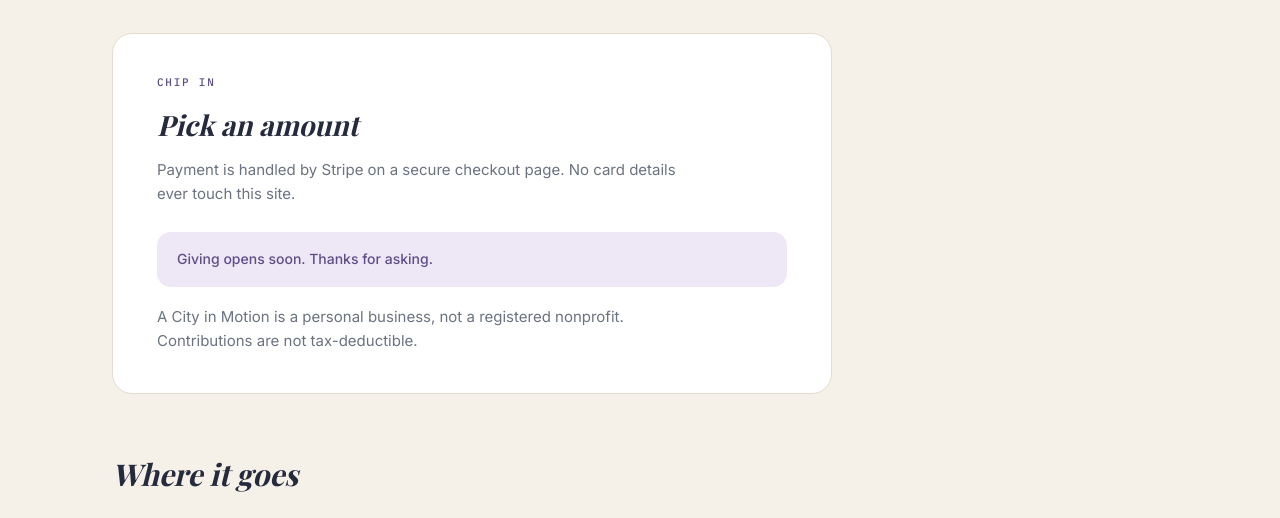
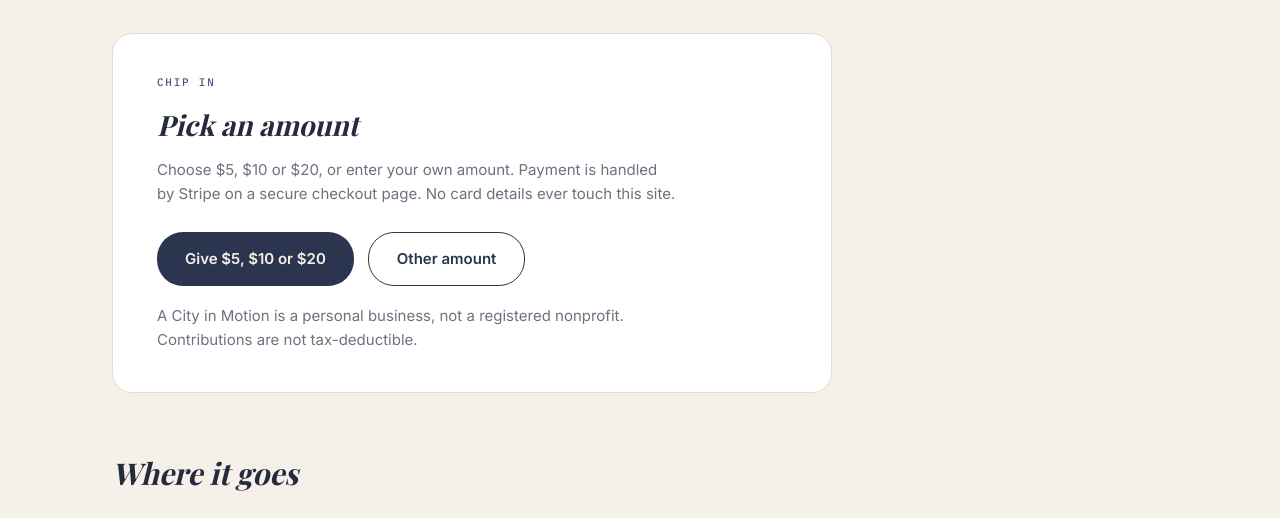
Before and after one commit to jeremiahladucapro-spec/acityinmotion, a website: page site/support.html in a window 1280 px wide. Shown: the part 261-779 px from the top of the page. Drawn offline with nearby package versions, Linux system fonts and the light colour scheme; a web font is replaced by a local one.

Commit message:
Turn on giving with the two Stripe links
Support page now has two buttons: one opens the Stripe link that offers
$5, $10 or $20 at checkout, the other opens the pay-what-you-want link.

Co-Authored-By: Claude Fable 5.2 <noreply@anthropic.com>
Claude-Session: https://claude.ai/code/session_01DnTKPKNwHEvXH4idUHqyAQ

```diff
--- a/site/support.html
+++ b/site/support.html
@@ -136,7 +136,7 @@ footer .foot-links a:hover{color:var(--navy);}
   .wrap{padding:0 20px;}
   .page-head h1{font-size:34px;}
   .give-card{padding:28px 22px;}
-  .give-actions .btn{flex:1 1 40%;padding:14px 12px;white-space:nowrap;}
+  .give-actions .btn{flex:1 1 100%;white-space:nowrap;}
   .goes{grid-template-columns:1fr;}
 }
 </style>
@@ -176,12 +176,10 @@ footer .foot-links a:hover{color:var(--navy);}
     <div class="give-card">
       <div class="give-eyebrow">Chip in</div>
       <h2>Pick an amount</h2>
-      <p>Payment is handled by Stripe on a secure checkout page. No card details ever touch this site.</p>
+      <p>Choose $5, $10 or $20, or enter your own amount. Payment is handled by Stripe on a secure checkout page. No card details ever touch this site.</p>
 
       <div class="give-actions" id="give-actions" hidden>
-        <a class="btn btn-primary" data-give="five" target="_blank" rel="noopener" hidden>$5</a>
-        <a class="btn btn-primary" data-give="ten" target="_blank" rel="noopener" hidden>$10</a>
-        <a class="btn btn-primary" data-give="twenty" target="_blank" rel="noopener" hidden>$20</a>
+        <a class="btn btn-primary" data-give="quick" target="_blank" rel="noopener" hidden>Give $5, $10 or $20</a>
         <a class="btn btn-secondary" data-give="custom" target="_blank" rel="noopener" hidden>Other amount</a>
       </div>
       <div class="give-closed" id="give-closed">Giving opens soon. Thanks for asking.</div>
@@ -264,20 +262,16 @@ footer .foot-links a:hover{color:var(--navy);}
 
 <script>
 /* ---------------------------------------------------------------------------
-   The only thing to edit to turn giving on.
+   The Stripe Payment Links behind the two buttons.
 
-   Paste each Stripe Payment Link between the quotes. They look like
-   https://buy.stripe.com/abc123 and are ordinary public links: safe to
-   commit, no keys involved.
-
-   A button only appears once its link is filled in. With all four empty the
-   page shows "Giving opens soon" instead of buttons that go nowhere.
+   These are ordinary public links: safe to commit, no keys involved. To
+   change one, replace the address between the quotes. A button only appears
+   when its link is filled in. With both empty the page shows "Giving opens
+   soon" instead of buttons that go nowhere.
 --------------------------------------------------------------------------- */
 var GIVING = {
-  five:   "",   // Payment Link for a fixed $5
-  ten:    "",   // Payment Link for a fixed $10
-  twenty: "",   // Payment Link for a fixed $20
-  custom: ""    // Payment Link set to "Customers choose what to pay"
+  quick:  "https://buy.stripe.com/00waEQ44VeEP44R3ao1B601",   // $5, $10 or $20, chosen at checkout
+  custom: "https://buy.stripe.com/7sYaEQ58ZcwH0SFh1e1B600"    // supporter enters any amount
 };
 
 (function () {
```
